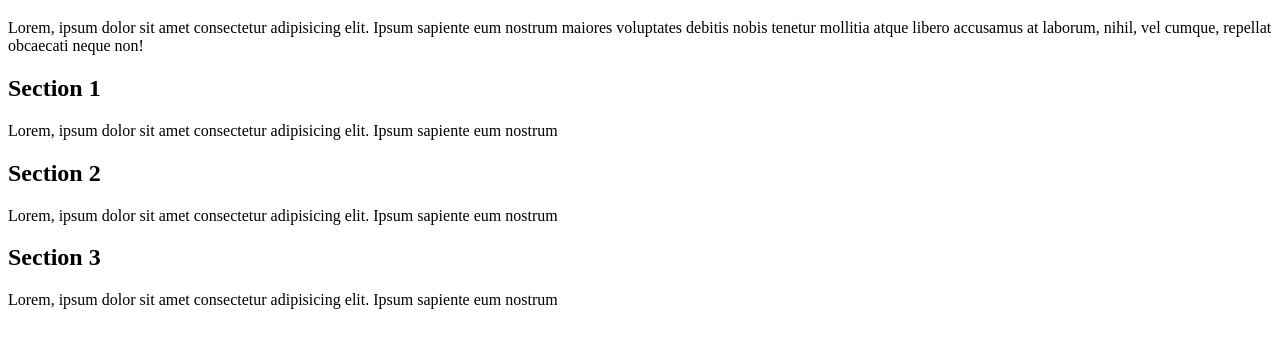
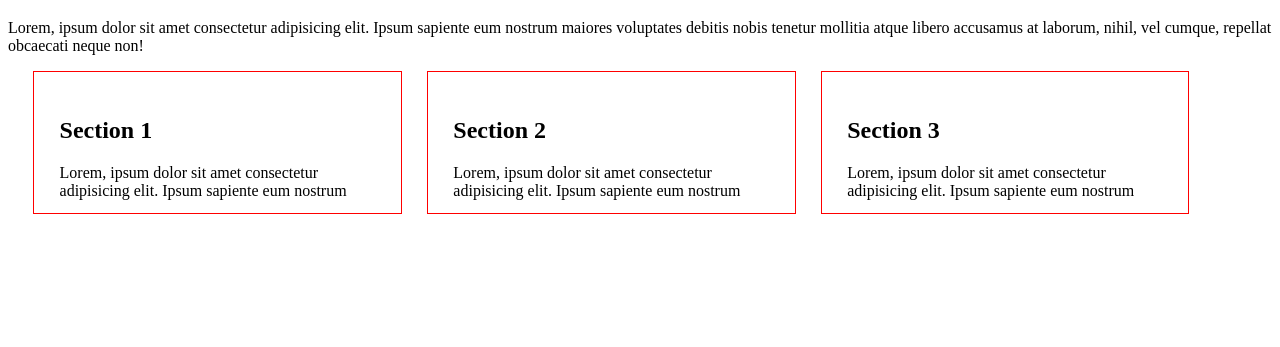
Before and after one commit to joeappleton18/web-tech, a plain HTML site: page week_2/task1.html in a window 1280 px wide. Shown: the part 87-434 px from the top of the page. Drawn offline with Linux system fonts and the light colour scheme.

Commit message:
pratical finished

```diff
--- /dev/null
+++ b/week_2/task.css
@@ -0,0 +1,8 @@
+/*margin 0 auto */
+.section {
+    border: 1px solid red;
+    margin-left: 2%;
+    width: 25%;
+    padding: 2% 2% 1% 2%;
+    float: left;
+}
--- a/week_2/task1.html
+++ b/week_2/task1.html
@@ -3,6 +3,7 @@
 <head>
     <meta charset="UTF-8">
     <meta name="viewport" content="width=device-width, initial-scale=1.0">
+    <link rel="stylesheet" href="task.css">
     <meta http-equiv="X-UA-Compatible" content="ie=edge">
     <title>My First WebSite</title>
 </head>
@@ -19,7 +20,7 @@
             <p>Lorem, ipsum dolor sit amet consectetur adipisicing elit. Ipsum sapiente eum nostrum maiores voluptates debitis nobis tenetur mollitia atque libero accusamus at laborum, nihil, vel cumque, repellat obcaecati neque non!</p>
         </div>
         <!-- /#content -->
-        <div class="section">
+        <div id="section1" class="section">
 
             <h2>Section 1</h2>
                 Lorem, ipsum dolor sit amet consectetur adipisicing elit. Ipsum sapiente eum nostrum
@@ -28,6 +29,8 @@
         <div class="section">
             <h2> Section 2</h2>
                 Lorem, ipsum dolor sit amet consectetur adipisicing elit. Ipsum sapiente eum nostrum
+
+
         </div>
         <!-- /.section -->
         <div class="section">
```
